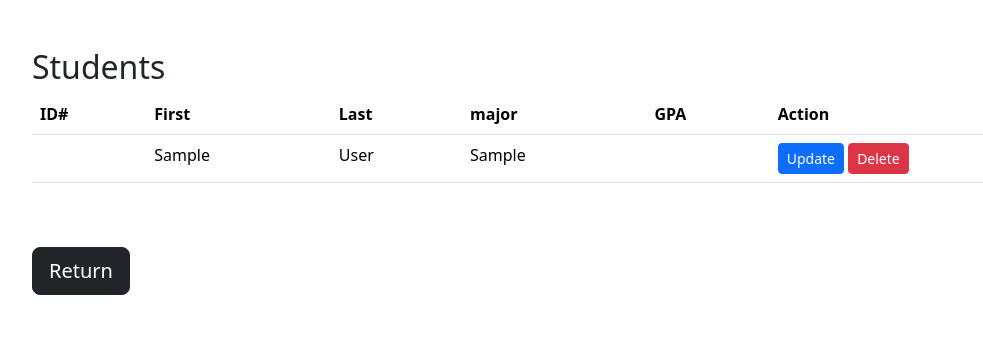
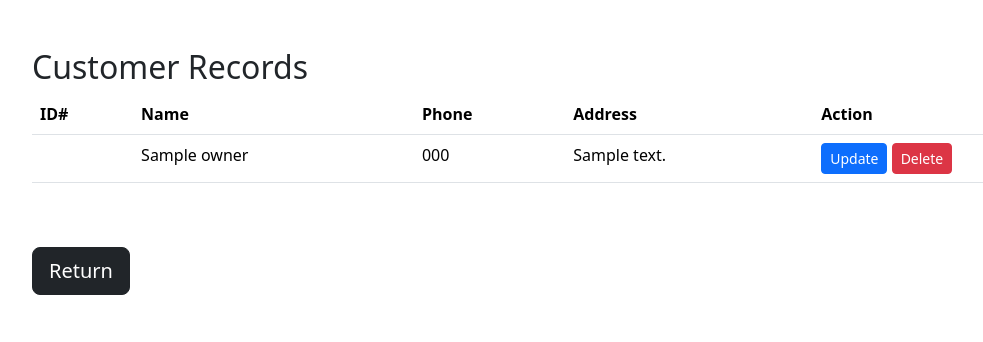
Before and after one commit to Yong3pole/PHP_database_MYSQL_test, a PHP site: page /read.php in a window 1280 px wide. Shown: the top 342 px of the page, without its empty margins (50-1033 px from the left). Run offline with PHP 8.4, Linux system fonts and the light colour scheme; tables that the repository leaves empty or names only in its code hold one stand-in row (values such as "Sample post"); data that the repository does not hold is empty.

Commit message:
Update read.php

```diff
--- a/read.php
+++ b/read.php
@@ -38,15 +38,14 @@
 <body>
 
     <div class="container my-5">
-        <h2>Students</h2>
+        <h2>Customer Records</h2>
         <table class="table">
             <thead>
                 <tr>
                     <th scope="col">ID#</th>
-                    <th scope="col">First</th>
-                    <th scope="col">Last</th>
-                    <th scope="col">major</th>
-                    <th scope="col">GPA</th>
+                    <th scope="col">Name</th>
+                    <th scope="col">Phone</th>
+                    <th scope="col">Address</th>
                     <th scope="col">Action</th>
                 </tr>
             </thead>
@@ -60,16 +59,14 @@
                 while ($row = mysqli_fetch_assoc($result)) {
 
                     $ID = $row['ID'];
-                    $fname = $row['fname'];
-                    $lname = $row['lname'];
-                    $major = $row['major'];
-                    $GPA = $row['GPA'];
+                    $cname = $row['cname'];
+                    $phone = $row['phone'];
+                    $address = $row['address'];
                     echo '<tr>
                     <th scope="row">' . $ID . '</th>
-                    <td>' . $fname . '</td>
-                    <td>' . $lname . '</td>
-                    <td>' . $major . '</td>
-                    <td>' . $GPA . '</td>
+                    <td>' . $cname . '</td>
+                    <td>' . $phone . '</td>
+                    <td>' . $address . '</td>
                     <td>
                     <a href="update.php?updateid='.$ID.'" class="btn btn-primary btn-sm">Update</a>
                     <a href="read.php?deleteid='.$ID.'" class="btn btn-danger btn-sm">Delete</a>
```
